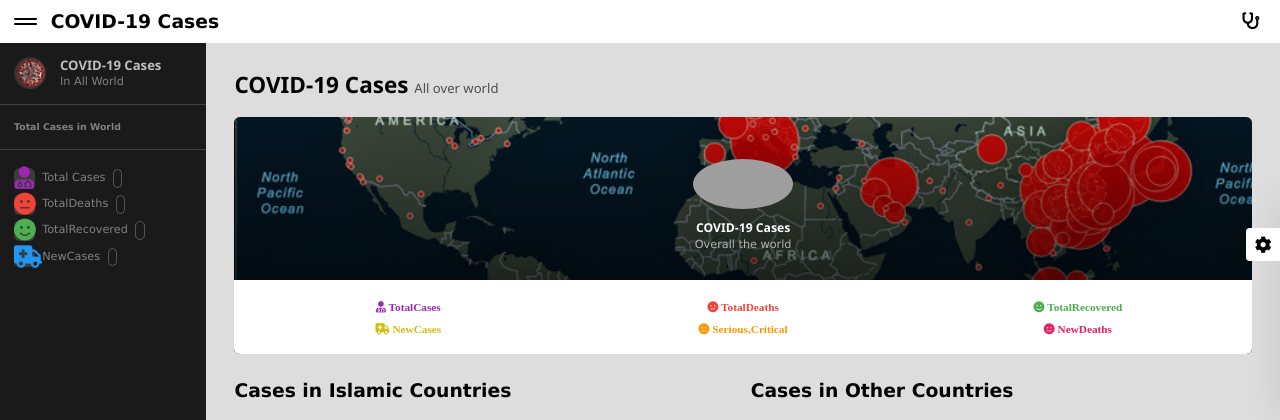
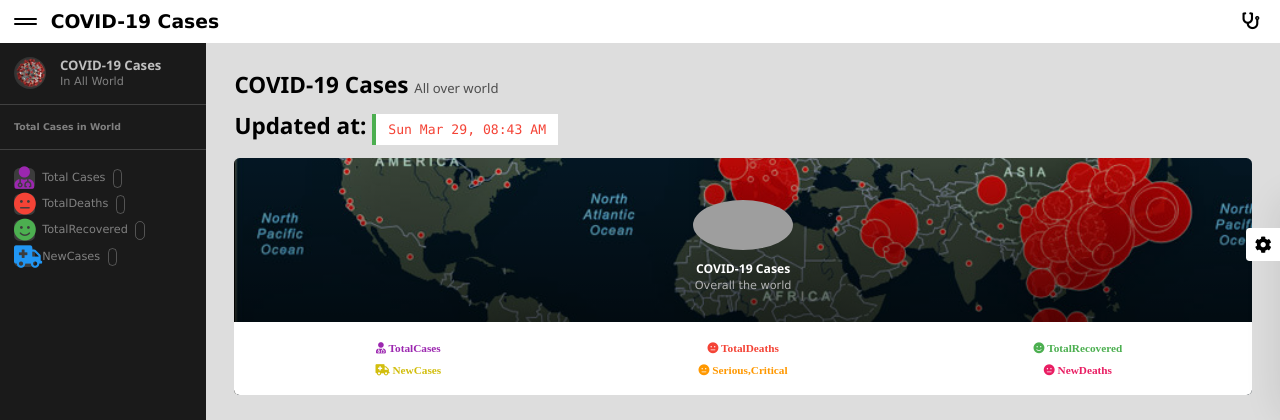
Before and after one commit to MusawerAli/covid19report, a PHP site: page / in a window 1280 px wide. Shown: the top 420 px of the page. Run offline with PHP 8.4, Linux system fonts and the light colour scheme; data that the repository does not hold is empty; some libraries are stand-ins or nearby versions; grey boxes are pictures that could not be loaded.

Commit message:
some update

```diff
--- a/index.php
+++ b/index.php
@@ -6,6 +6,9 @@
 		<!-- BEGIN page-header -->
 			<h1 class="page-header">
 			COVID-19 Cases <small>All over world</small>
+			</h1>
+			<h1 class="page-header">
+			Updated at:  <small class="w3-code w3-text-red">Sun Mar 29, 08:43 AM</small>
 			</h1>
 			<!-- END page-header -->
 			<div class="row">
```
